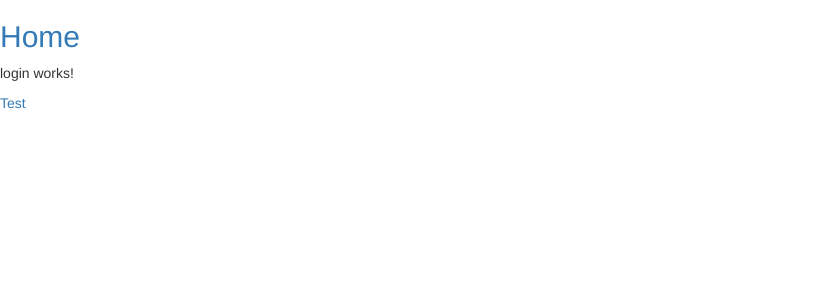
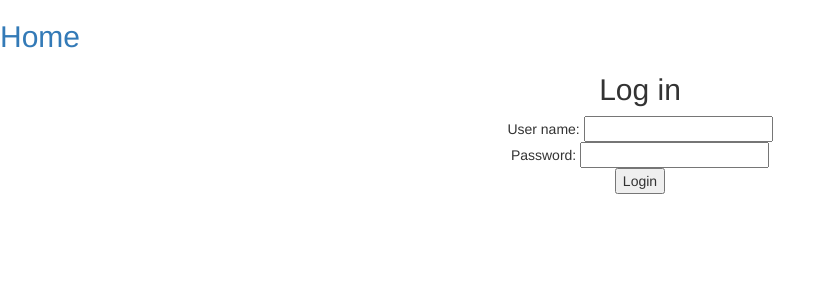
Before and after one commit to habsh/LeaveAppAngular, an Angular app: page /login in a window 1280 px wide. Shown: the top 300 px of the page, without its empty margins (0-836 px from the left). Built offline with nearby package versions, Linux system fonts and the light colour scheme.

Commit message:
added login functionality

```diff
--- a/package.json
+++ b/package.json
@@ -21,6 +21,7 @@
     "@angular/router": "~7.2.0",
     "bootstrap": "^4.3.1",
     "core-js": "^2.5.4",
+    "ember-cli-cors": "0.0.2",
     "rxjs": "~6.3.3",
     "tslib": "^1.9.0",
     "zone.js": "~0.8.26"
--- /dev/null
+++ b/src/app/login.service.ts
@@ -0,0 +1,26 @@
+import { Injectable } from '@angular/core';
+import { HttpClient } from '@angular/common/http';
+import { FormGroup } from '@angular/forms';
+import {Observable} from 'rxjs'
+import { from } from 'rxjs';
+@Injectable({
+  providedIn: 'root'
+})
+export class LoginService {
+
+  private actionUrl: string;
+  constructor(private http: HttpClient) {
+    this.actionUrl = "http://localhost:8080/login";
+  }
+
+  public getUser<T> (username: String, password: String) : Observable<T>{
+    return this.http.post<T>(this.actionUrl,
+    {username : username,
+      password : password,
+      }
+
+    );
+  }
+
+
+}
--- a/src/app/login/login.component.html
+++ b/src/app/login/login.component.html
@@ -1,6 +1,14 @@
-<p>
-  login works!
-</p>
-<a (click)="login()">
-  Test
-</a>
+<div style="text-align:center">
+    <h3 font = small>
+      {{ title }}
+    </h3>
+
+
+  <div>
+    <h2>Log in</h2>
+  User name: <input type = "text" name = "username" [(ngModel)] = "username"><br>
+  Password: <input type = "password" name = "password" [(ngModel)] = "password"><br>
+  <button (click) = handleLogin()>Login</button>
+  <small *ngIf='invalidLogin'>{{errorMessage}}</small><br>
+  </div>
+  </div>
--- a/src/app/login/login.component.ts
+++ b/src/app/login/login.component.ts
@@ -1,20 +1,39 @@
 import { Component, OnInit } from '@angular/core';
+import { Router } from '@angular/router';
+import {LoginService} from '../login.service';
 
 @Component({
   selector: 'app-login',
   templateUrl: './login.component.html',
-  styleUrls: ['./login.component.css']
+  styleUrls: ['./login.component.css'],
+  providers : [LoginService]
 })
 export class LoginComponent implements OnInit {
+  username: string = ''
+  password: string = ''
   empId: number;
-  constructor() { }
+  errorMessage = 'invalid credentials'
+  invalidLogin = false
+
+  //dependency injection
+  constructor(private router: Router, private service: LoginService) { }
 
   ngOnInit() {
-    this.empId = 1;
-  }
-  login(){
-    sessionStorage.setItem("empId",this.empId.toString())
-    location.href="/"
+    this.empId = null;
   }
 
+  handleLogin():void{
+    //this.service.getUser(this.empId).subscribe((data: {})) =>
+    this.service.getUser(this.username, this.password).subscribe((data:{}) => {
+      if (data!=null){
+          this.empId=data.empId
+          sessionStorage.setItem("empId",this.empId.toString())
+          this.router.navigate([''])
+          this.invalidLogin= false
+        }
+        else{
+          this.invalidLogin = true;
+        }
+    } )
+  }
 }
```
Also changed, not shown: 1 other file (tests, documents, lock files or other folders).
